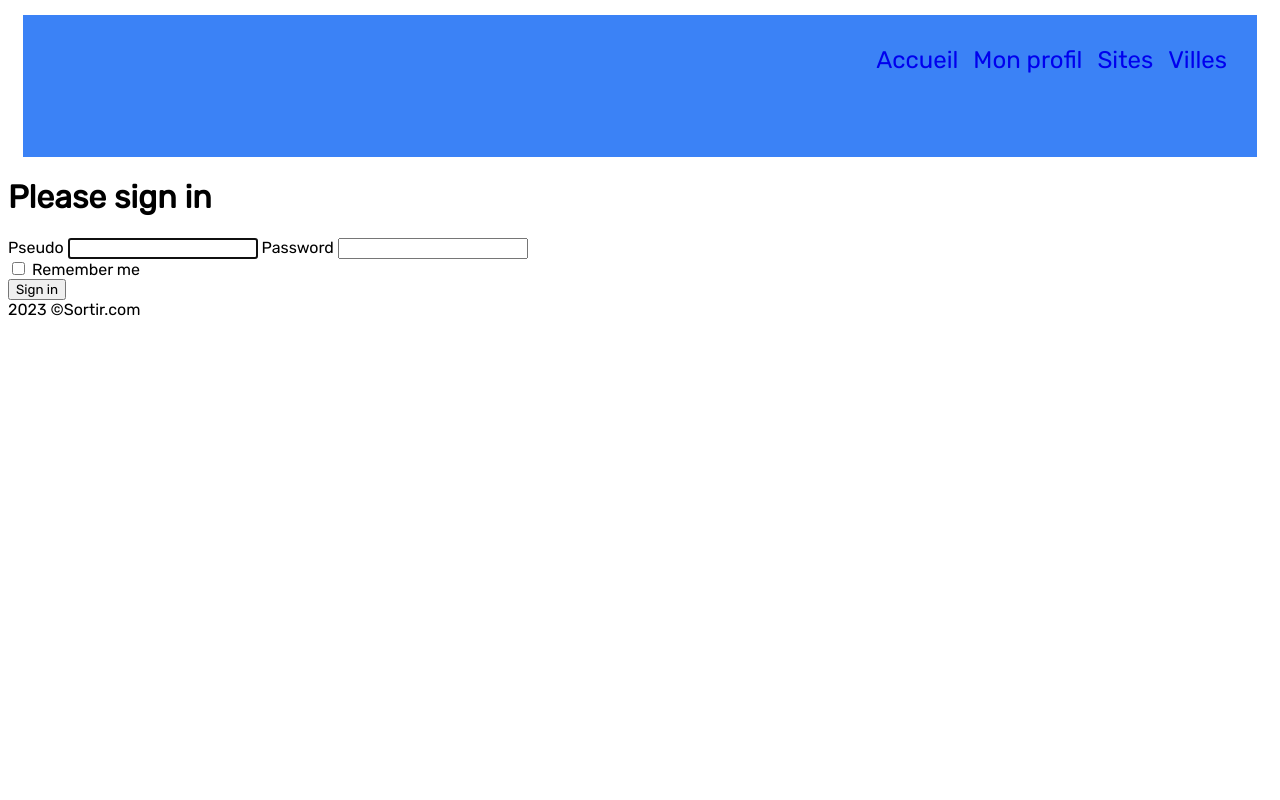
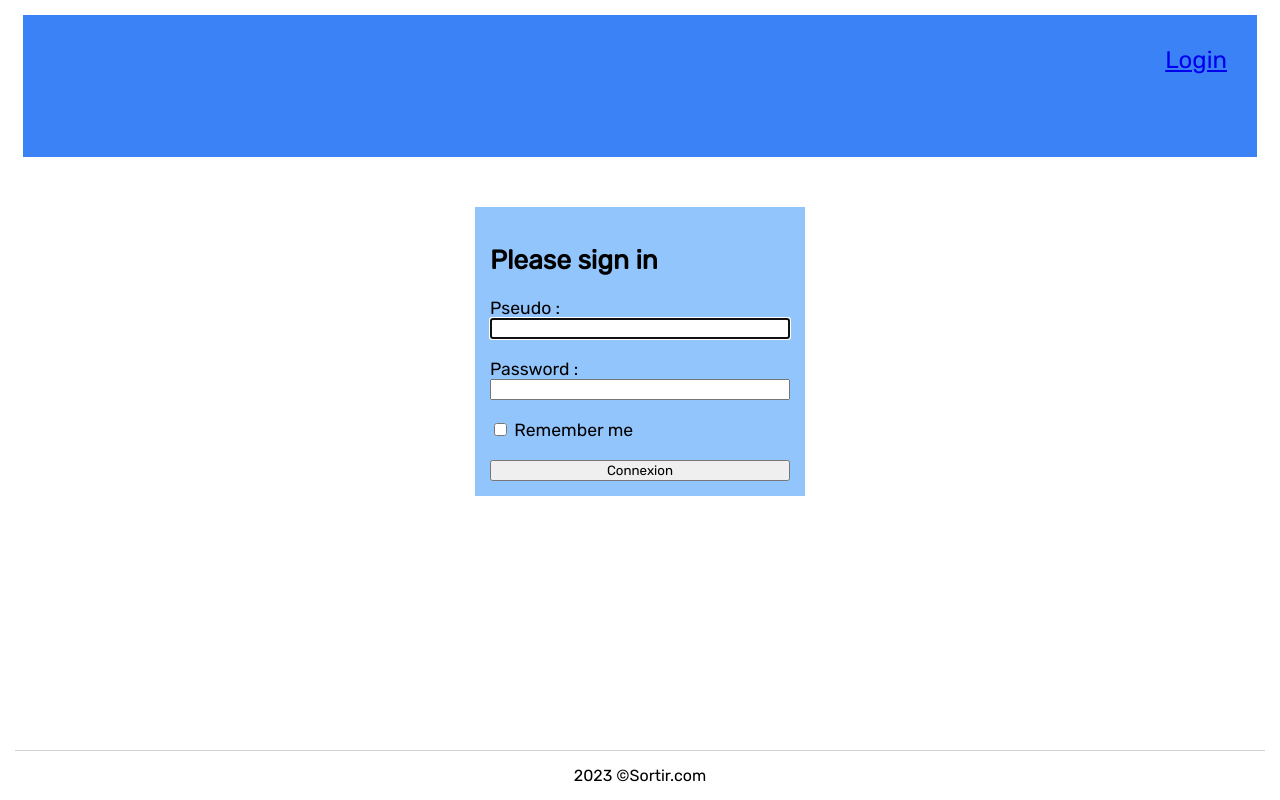
Before and after one commit to LCaffarelli/Sortir, a Symfony app: template templates/security/login.html.twig in a window 1280 px wide. Run offline with Twig, Linux system fonts and the light colour scheme; the template is opened without the code that fills it, so the values that code supplies are empty; some libraries are stand-ins or nearby versions.

Commit message:
Mise à jour visuel

```diff
--- a/public/css/style.css
+++ b/public/css/style.css
@@ -27,7 +27,26 @@ header {
     text-decoration: none;
 }
 
-.element{
-    height: 100px;
+.connexionUser{
+    margin:auto;
+    margin-top : 50px;
+    margin-bottom: 50px;
+    padding:15px;
+    width: 300px;
+    height: auto;
+    display: flex;
+    flex-direction: column;
+    justify-content: center;
     background-color: #93c5fd;
+    font-size: 1.1em;
 }
+
+footer{
+    border-top: 1px solid #D3D3D3;
+    margin-right:15px;
+    margin-left:15px;
+    padding: 15px;
+    text-align: center;
+    position: absolute;
+    bottom:0; left:0; right:0;
+}
--- a/src/Controller/RegistrationController.php
+++ b/src/Controller/RegistrationController.php
@@ -23,6 +23,7 @@ class RegistrationController extends AbstractController
         $form->handleRequest($request);
 
         if ($form->isSubmitted() && $form->isValid()) {
+            $user->setRoles(['ROLE_USER']);
             $user->setActif(true);
             // encode the plain password
             $user->setPassword(
--- a/templates/inc/nav.html.twig
+++ b/templates/inc/nav.html.twig
@@ -1,9 +1,23 @@
 <nav>
     <ul>
-        <li><a class="navbar" href="{{ path('main_home') }}" title="Accueil">Accueil</a></li>
-        <li><a class="navbar" href="#" title="monProfil">Mon profil</a></li>
-        <li><a class="navbar" href="#" title="Sites">Sites</a></li>
-        <li><a class="navbar" href="#" title="Villes">Villes</a></li>
+
+        {% if app.user %}
+            <li><a class="navbar" href="{{ path('main_home') }}" title="Accueil">Accueil</a></li>
+            <li><a class="navbar" href="#" title="monProfil">Mon profil</a></li>
+            <li><a class="navbar" href="#" title="Sites">Sites</a></li>
+            <li><a class="navbar" href="#" title="Villes">Villes</a></li>
+            <li><a class="navbar" href="{{ path('app_logout') }}" title="Logout">Logout</a>
+
+        {% if is_granted('ROLE_ADMIN') %}
+                <li><a class="navbar" href="{{ path('app_register') }}" title="admin">Création utilisateur</a></li>
+
+        {% endif %}
+
+        {% else %}
+            <li><a href="{{ path('app_login') }}">Login</a></li>
+
+        {% endif %}
+
 
     </ul>
 
--- a/templates/security/login.html.twig
+++ b/templates/security/login.html.twig
@@ -13,12 +13,12 @@
             You are logged in as {{ app.user.userIdentifier }}, <a href="{{ path('app_logout') }}">Logout</a>
         </div>
     {% endif %}
-
+    <section class="connexionUser">
         <h1 class="h3 mb-3 font-weight-normal">Please sign in</h1>
-    <label for="inputPseudo">Pseudo</label>
-    <input type="text" value="{{ last_username }}" name="pseudo" id="inputPseudo" class="form-control" autocomplete="username" required autofocus>
-    <label for="inputPassword">Password</label>
-    <input type="password" name="password" id="inputPassword" class="form-control" autocomplete="current-password" required>
+        <label for="inputPseudo">Pseudo : </label>
+        <input type="text" value="{{ last_username }}" name="pseudo" id="inputPseudo" class="form-control" autocomplete="username" required autofocus><br>
+        <label for="inputPassword">Password : </label>
+        <input type="password" name="password" id="inputPassword" class="form-control" autocomplete="current-password" required><br>
 
         <input type="hidden" name="_csrf_token"
                value="{{ csrf_token('authenticate') }}"
@@ -32,11 +32,14 @@
             <label>
                 <input type="checkbox" name="_remember_me"> Remember me
             </label>
-        </div>
+        </div><br>
 
 
-    <button class="btn btn-lg btn-primary" type="submit">
-        Sign in
+        <button class="btn_Connexion" type="submit">
+            Connexion
         </button>
+
+    </section>
+
 </form>
 {% endblock %}
```
Lines whose indentation alone changed are shown as unchanged.
